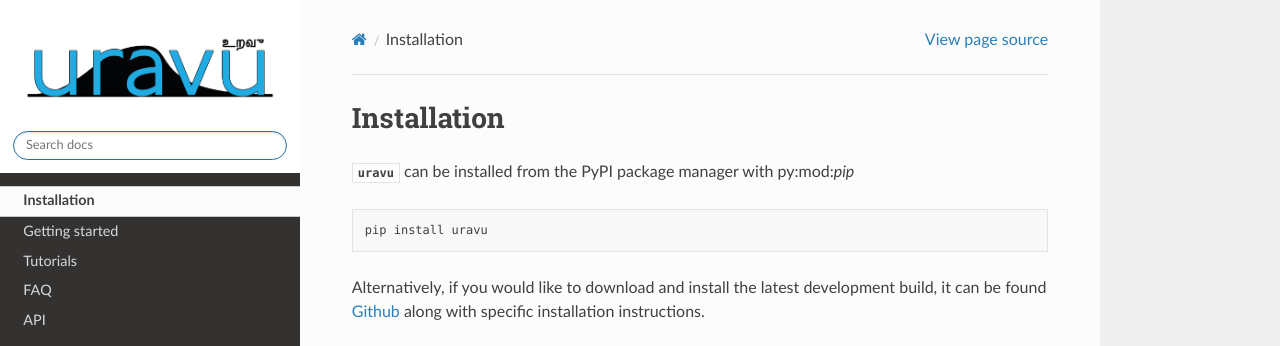
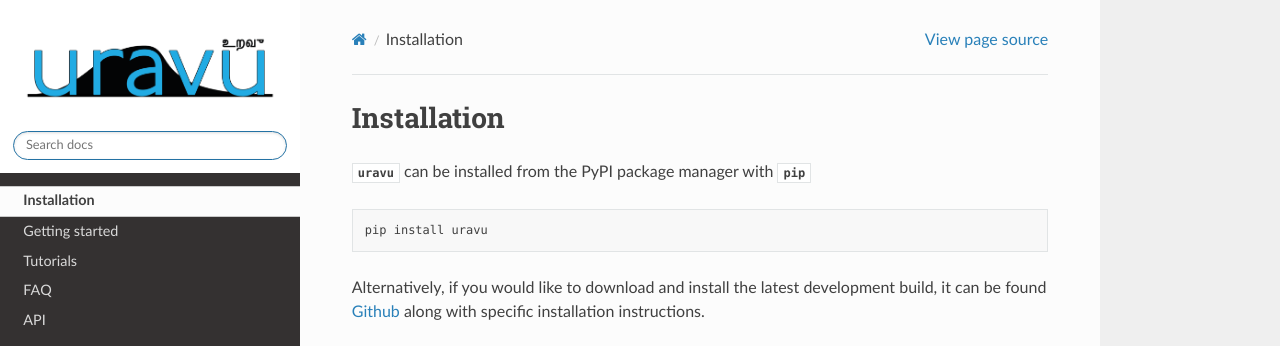
Before and after one commit to arm61/uravu, a Sphinx documentation site: the page built from docs/source/installation.rst, in a window 1280 px wide. Shown: the top 346 px of the page. Built offline with Sphinx 7.4.7 and the Read the Docs theme 2.0.0, drawn with Linux system fonts in a browser that asks for light colours; formulas are drawn with MathJax 3.

Commit message:
Update installation.rst

```diff
--- a/docs/source/installation.rst
+++ b/docs/source/installation.rst
@@ -1,7 +1,7 @@
 Installation
 ============
 
-:py:mod:`uravu` can be installed from the PyPI package manager with py:mod:`pip`
+:py:mod:`uravu` can be installed from the PyPI package manager with :py:mod:`pip`
 
 .. code-block:: bash
 
```
